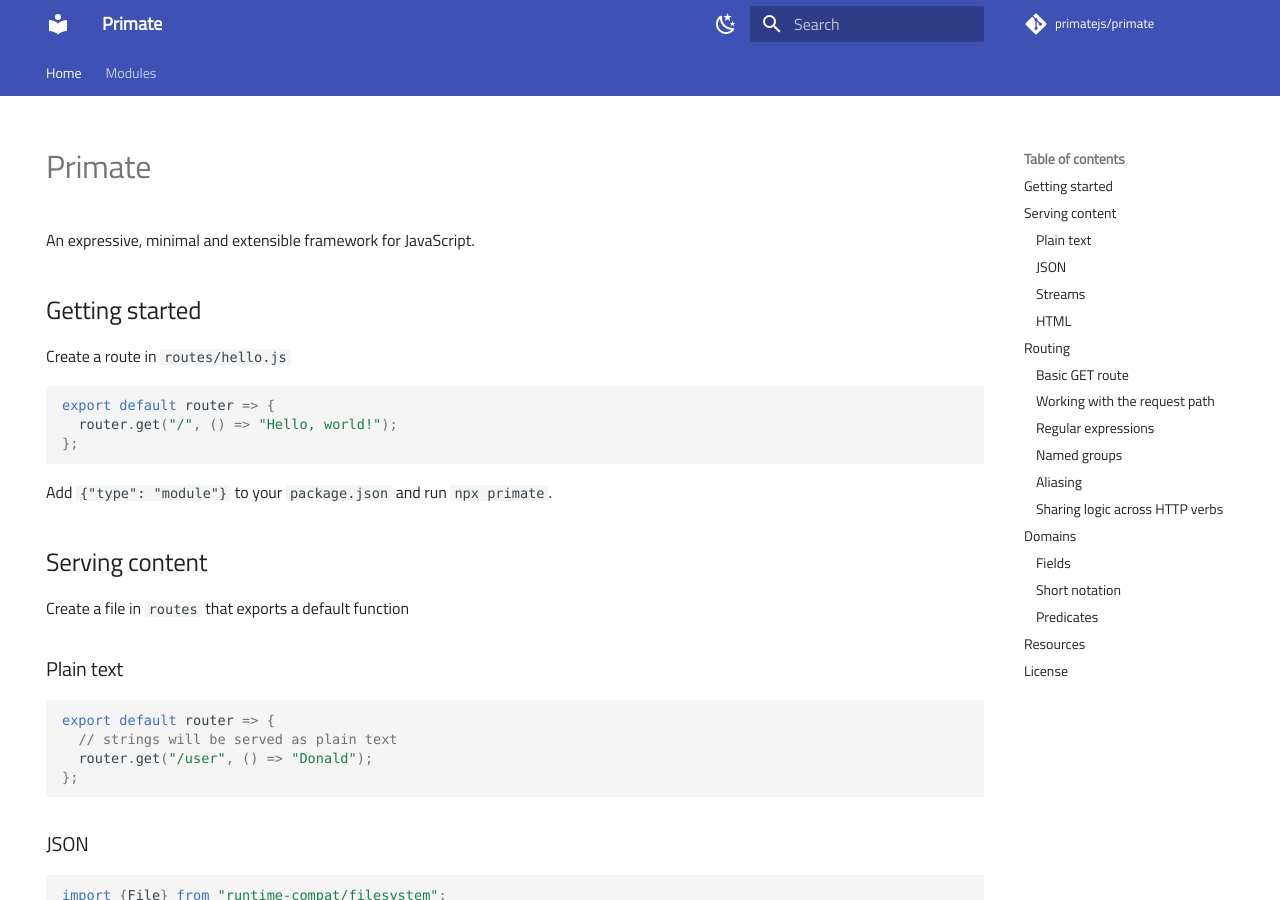
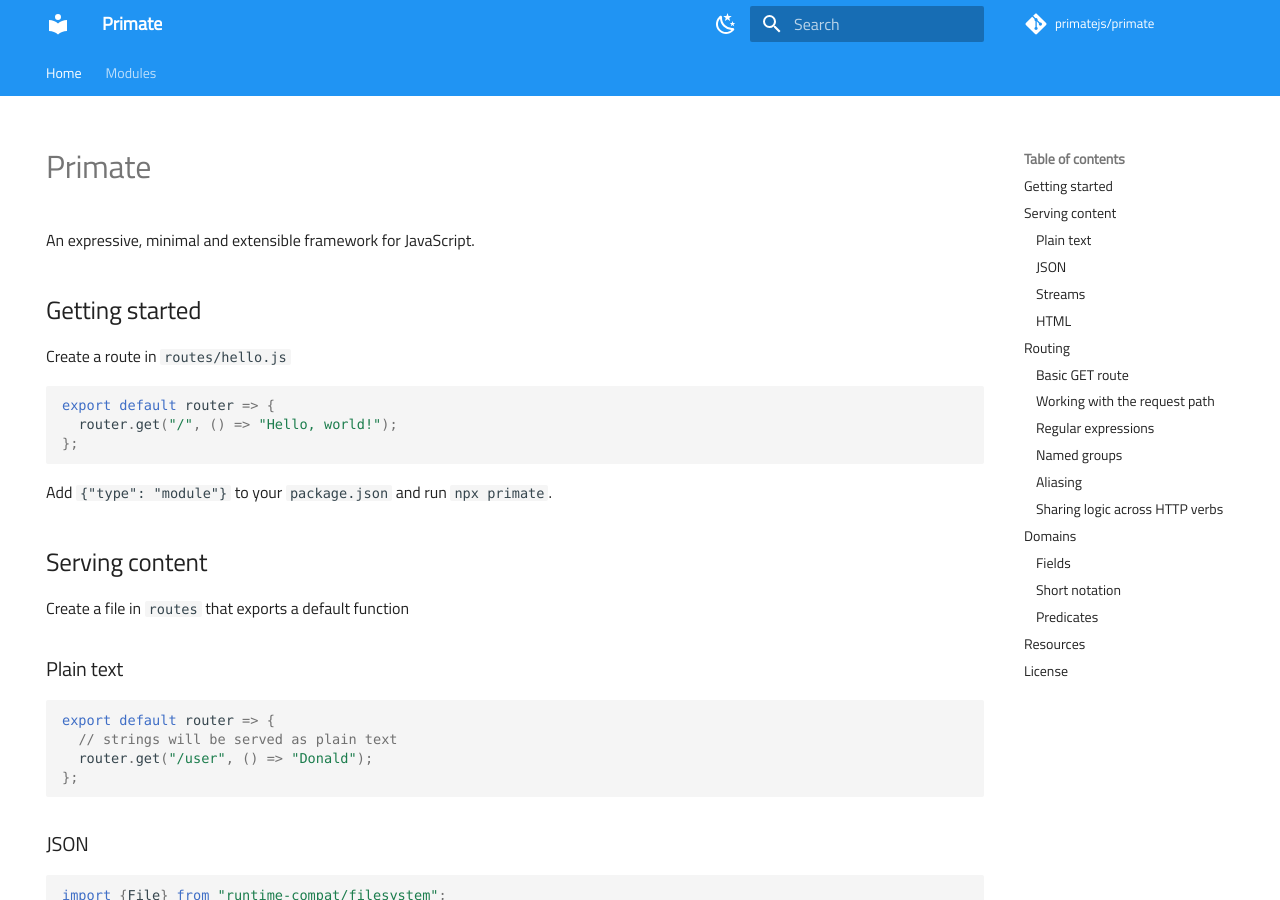
Before and after one commit to phaleth/primatejs-website, an MkDocs documentation site: the page built from docs/index.md, in a window 1280 px wide and 900 px high. Built offline with MkDocs 1.6.1 and Material for MkDocs 9.7.7, drawn with Linux system fonts in a browser that asks for light colours; comment, search, counter and statistics services are not loaded.

Commit message:
change color palette

```diff
--- a/mkdocs.yml
+++ b/mkdocs.yml
@@ -9,11 +9,15 @@ theme:
   favicon: favicon.ico
   palette:
     - media: "(prefers-color-scheme: dark)"
+      primary: blue
+      accent: light blue
       scheme: ayu
       toggle:
         icon: material/weather-sunny
         name: Switch to light mode
     - media: "(prefers-color-scheme: light)"
+      primary: blue
+      accent: light blue
       scheme: default
       toggle:
         icon: material/weather-night
```
